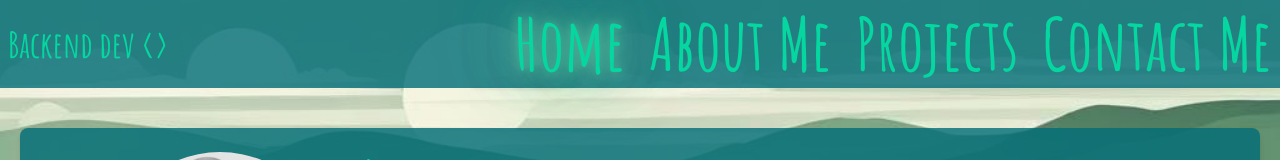
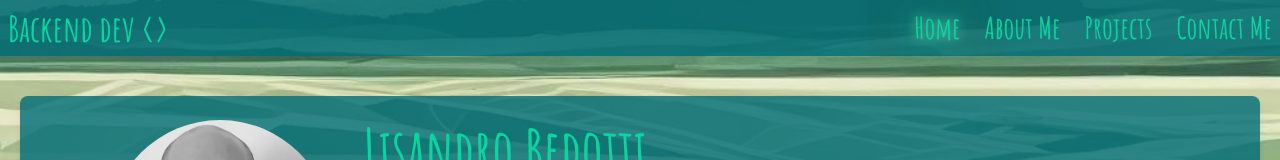
Before and after one commit to Lisandro85/portfolio, a Next.js app in the folder portfolio/: page /home in a window 1280 px wide. Shown: the top 160 px of the page. Built offline with nearby package versions, Linux system fonts and the light colour scheme; a web font is replaced by a local one.

Commit message:
fixed styles

```diff
--- a/portfolio/src/app/home/home.tsx
+++ b/portfolio/src/app/home/home.tsx
@@ -23,7 +23,7 @@ export default function Home() {
             <h2 className="text-5xl sm:text-5xl md:text-6xl font-bold text-[#06d6a0] font-Amatic-SC">
               Lisandro Bedotti
             </h2>
-            <p className="text-4xl sm:text-4xl md:text-5xl mt-2 text-[#06d6a0] font-Amatic-SC leading-relaxed">
+            <p className="text-3xl sm:text-4xl md:text-5xl mt-2 text-[#06d6a0] font-Amatic-SC leading-relaxed">
               &quot;Hello! I&apos;m a software developer of dynamic web
               solutions,
               <br /> with a strong focus on backend technologies.&quot;
--- a/portfolio/src/components/DownLoadEngCv/downLoadEngCv.tsx
+++ b/portfolio/src/components/DownLoadEngCv/downLoadEngCv.tsx
@@ -37,7 +37,7 @@ const DownloadEngCVButton: React.FC = () => {
       target="_blank"
       rel="noopener noreferrer"
       onClick={handleDownload}
-      className="bg-[#52b69a] text-emerald-900 py-1 px-4 sm:py-1 sm:px-4 text-sm sm:text-base md:text-lg font-bold font-Amatic-SC rounded-md hover:bg-[#76c893] transition duration-300 text-center inline-flex items-center justify-center"
+      className="bg-[#52b69a] text-emerald-900 py-1 px-4 sm:py-1 sm:px-4 text-lg sm:text-base md:text-lg font-bold font-Amatic-SC rounded-md hover:bg-[#76c893] transition duration-300 text-center inline-flex items-center justify-center"
     >
       <Flag code="GB" width={30} height={20} className="mr-2" />
       Download CV
--- a/portfolio/src/components/DownLoadItalianCv/downLoadItaCv.tsx
+++ b/portfolio/src/components/DownLoadItalianCv/downLoadItaCv.tsx
@@ -37,7 +37,7 @@ const DownloadItaCVButton: React.FC = () => {
       target="_blank"
       rel="noopener noreferrer"
       onClick={handleDownload}
-      className="bg-[#52b69a] text-emerald-900 py-1 px-4 sm:py-1 sm:px-4 text-sm sm:text-base md:text-lg font-bold font-Amatic-SC rounded-md hover:bg-[#76c893] transition duration-300 text-center inline-flex items-center justify-center"
+      className="bg-[#52b69a] text-emerald-900 py-1 px-4 sm:py-1 sm:px-4 text-lg sm:text-base md:text-lg font-bold font-Amatic-SC rounded-md hover:bg-[#76c893] transition duration-300 text-center inline-flex items-center justify-center"
     >
       <Flag code="IT" width={30} height={20} className="mr-2" />
       Scaricare CV
--- a/portfolio/src/components/DownLoadSpanishCv/downLoadEspCv.tsx
+++ b/portfolio/src/components/DownLoadSpanishCv/downLoadEspCv.tsx
@@ -37,7 +37,7 @@ const DownloadEspCVButton: React.FC = () => {
       target="_blank"
       rel="noopener noreferrer"
       onClick={handleDownload}
-      className="bg-[#52b69a] text-emerald-900 py-1 px-4 sm:py-1 sm:px-4 text-sm sm:text-base md:text-lg font-bold font-Amatic-SC rounded-md hover:bg-[#76c893] transition duration-300 text-center inline-flex items-center justify-center"
+      className="bg-[#52b69a] text-emerald-900 py-1 px-4 sm:py-1 sm:px-4 text-lg sm:text-base md:text-lg font-bold font-Amatic-SC rounded-md hover:bg-[#76c893] transition duration-300 text-center inline-flex items-center justify-center"
     >
       <Flag code="ES" width={30} height={20} className="mr-2" />
       Descargar CV
--- a/portfolio/src/components/NavBar/navbar.tsx
+++ b/portfolio/src/components/NavBar/navbar.tsx
@@ -57,7 +57,7 @@ const Navbar = () => {
           <Link
             href="/home"
             onClick={handleLinkClick}
-            className={`block sm:inline-block text-[#06d6a0] text-8xl sm:text-5xl md:text-6xl lg:text-7xl font-bold font-Amatic-SC ${
+            className={`block sm:inline-block text-[#06d6a0] text-6xl sm:text-2xl md:text-3xl lg:text-3xl font-bold font-Amatic-SC ${
               isActive("/home") ? "text-[#06d6a0] text-glow" : "hover:text-glow"
             }`}
           >
@@ -66,7 +66,7 @@ const Navbar = () => {
           <Link
             href="/about"
             onClick={handleLinkClick}
-            className={`block sm:inline-block text-[#06d6a0] text-8xl sm:text-5xl md:text-6xl lg:text-7xl font-bold font-Amatic-SC ${
+            className={`block sm:inline-block text-[#06d6a0] text-6xl sm:text-2xl md:text-3xl lg:text-3xl font-bold font-Amatic-SC ${
               isActive("/about")
                 ? "text-[#06d6a0] text-glow"
                 : "hover:text-glow"
@@ -77,7 +77,7 @@ const Navbar = () => {
           <Link
             href="/projects"
             onClick={handleLinkClick}
-            className={`block sm:inline-block text-[#06d6a0] text-8xl sm:text-5xl md:text-6xl lg:text-7xl font-bold font-Amatic-SC ${
+            className={`block sm:inline-block text-[#06d6a0] text-6xl sm:text-2xl md:text-3xl lg:text-3xl font-bold font-Amatic-SC ${
               isActive("/projects")
                 ? "text-[#06d6a0] text-glow"
                 : "hover:text-glow"
@@ -88,7 +88,7 @@ const Navbar = () => {
           <Link
             href="/contact"
             onClick={handleLinkClick}
-            className={`block sm:inline-block text-[#06d6a0] text-8xl sm:text-5xl md:text-6xl lg:text-7xl font-bold font-Amatic-SC  ${
+            className={`block sm:inline-block text-[#06d6a0] text-6xl sm:text-2xl md:text-3xl lg:text-3xl font-bold font-Amatic-SC  ${
               isActive("/contact")
                 ? "text-[#06d6a0] text-glow"
                 : "hover:text-glow"
```
